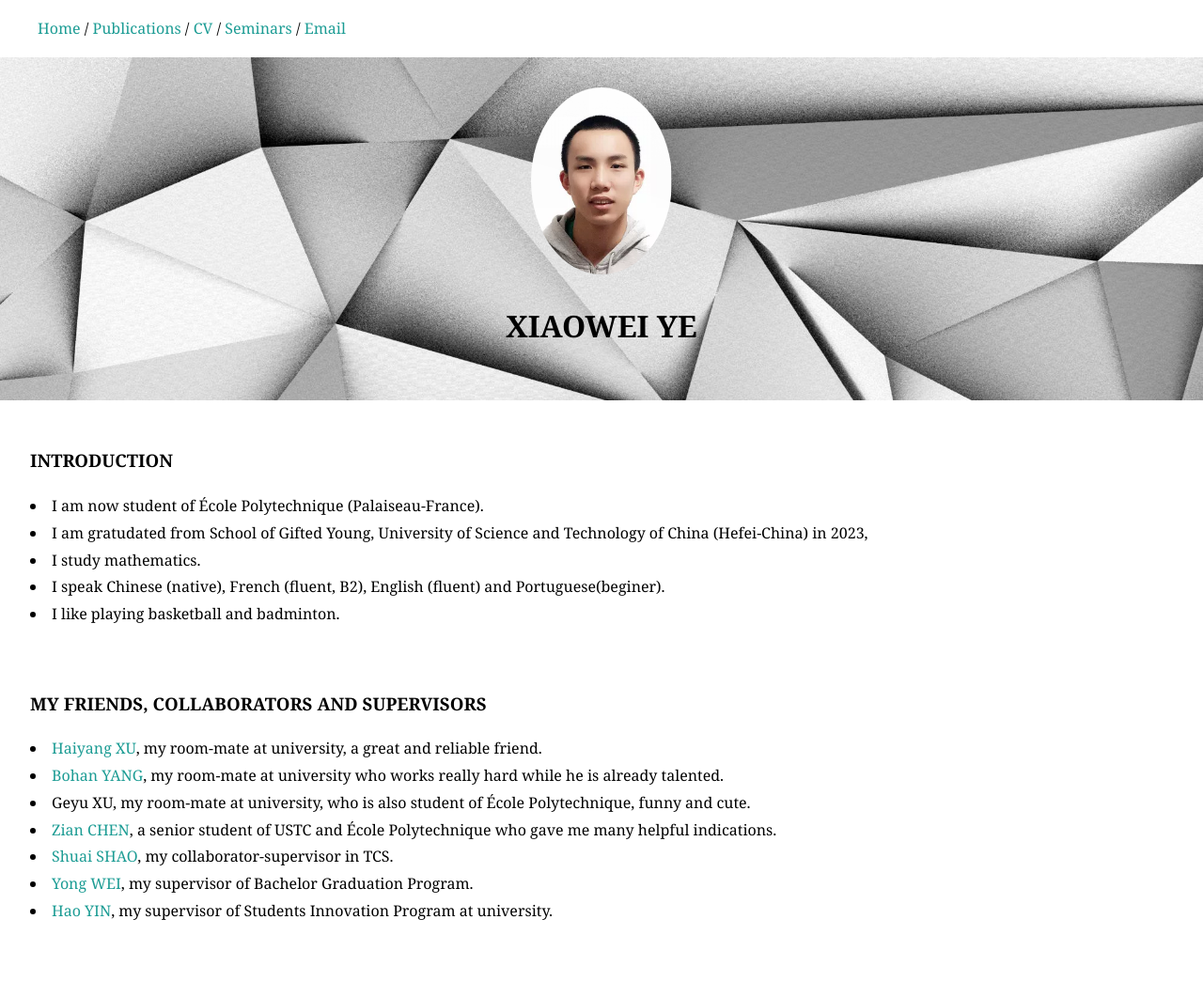
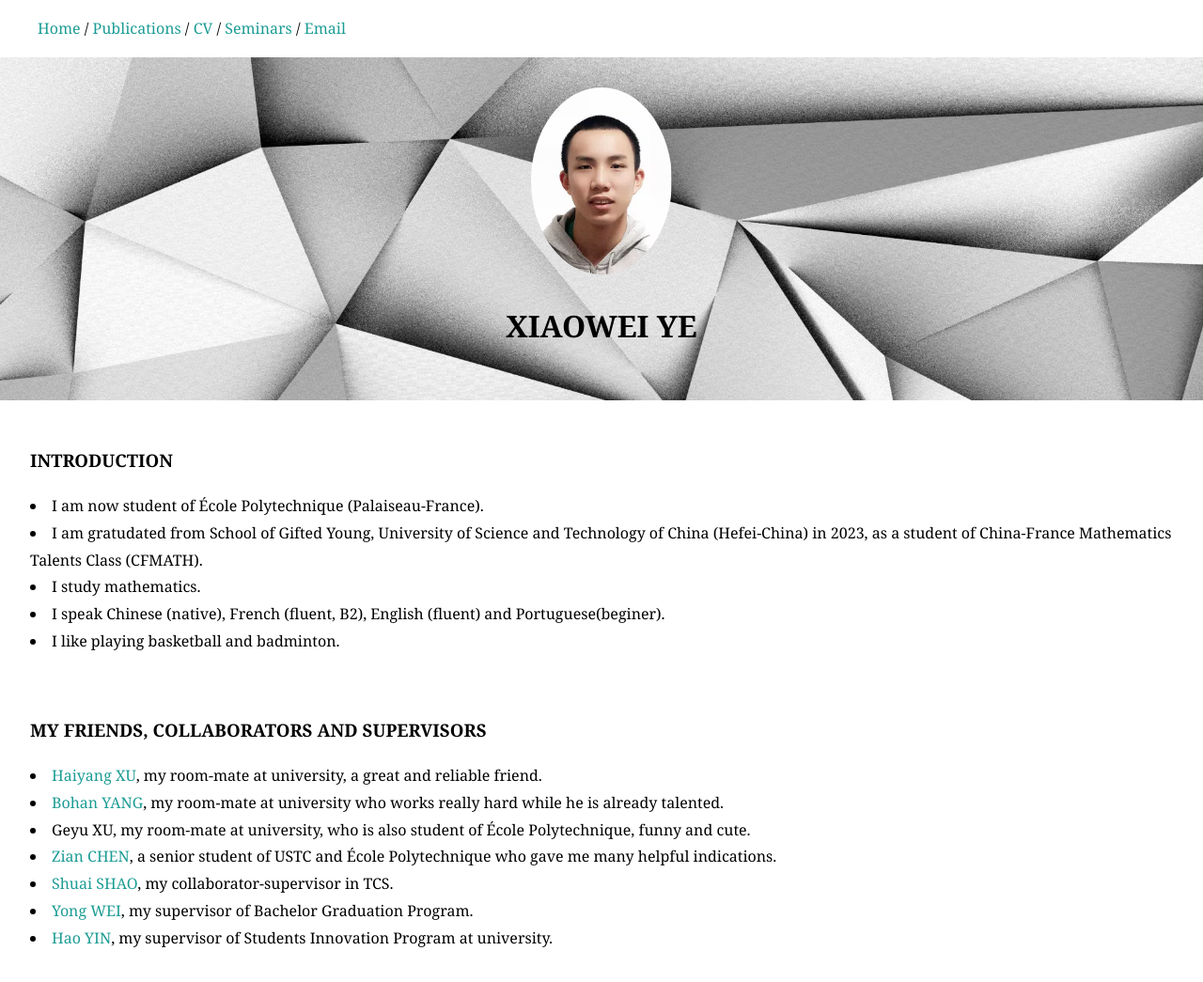
Before and after one commit to XiaoweiYEXavier/XiaoweiYEXavier.github.io, a Jekyll site: the page built from index.html, in a window 1280 px wide. Shown: the whole page at 94% size. Built offline with Jekyll 4.4.1, drawn with Linux system fonts in a browser that asks for light colours; some web fonts are replaced; before the commit the page ends 1016 px from its top, so only the background shows below that.

Commit message:
Update index.html

```diff
--- a/index.html
+++ b/index.html
@@ -13,7 +13,7 @@ title: YE Xiaowei
 	<h3>Introduction</h3>
 	<u1>
             <li>I am now student of École Polytechnique (Palaiseau-France). </li>
-            <li>I am gratudated from School of Gifted Young, University of Science and Technology of China (Hefei-China) in 2023, </li>
+            <li>I am gratudated from School of Gifted Young, University of Science and Technology of China (Hefei-China) in 2023, as a student of China-France Mathematics Talents Class (CFMATH). </li>
 	    <li>I study mathematics.</li>
             <li>I speak Chinese (native), French (fluent, B2), English (fluent) and Portuguese(beginer).</li>
             <li>I like playing basketball and badminton. </li>
```
